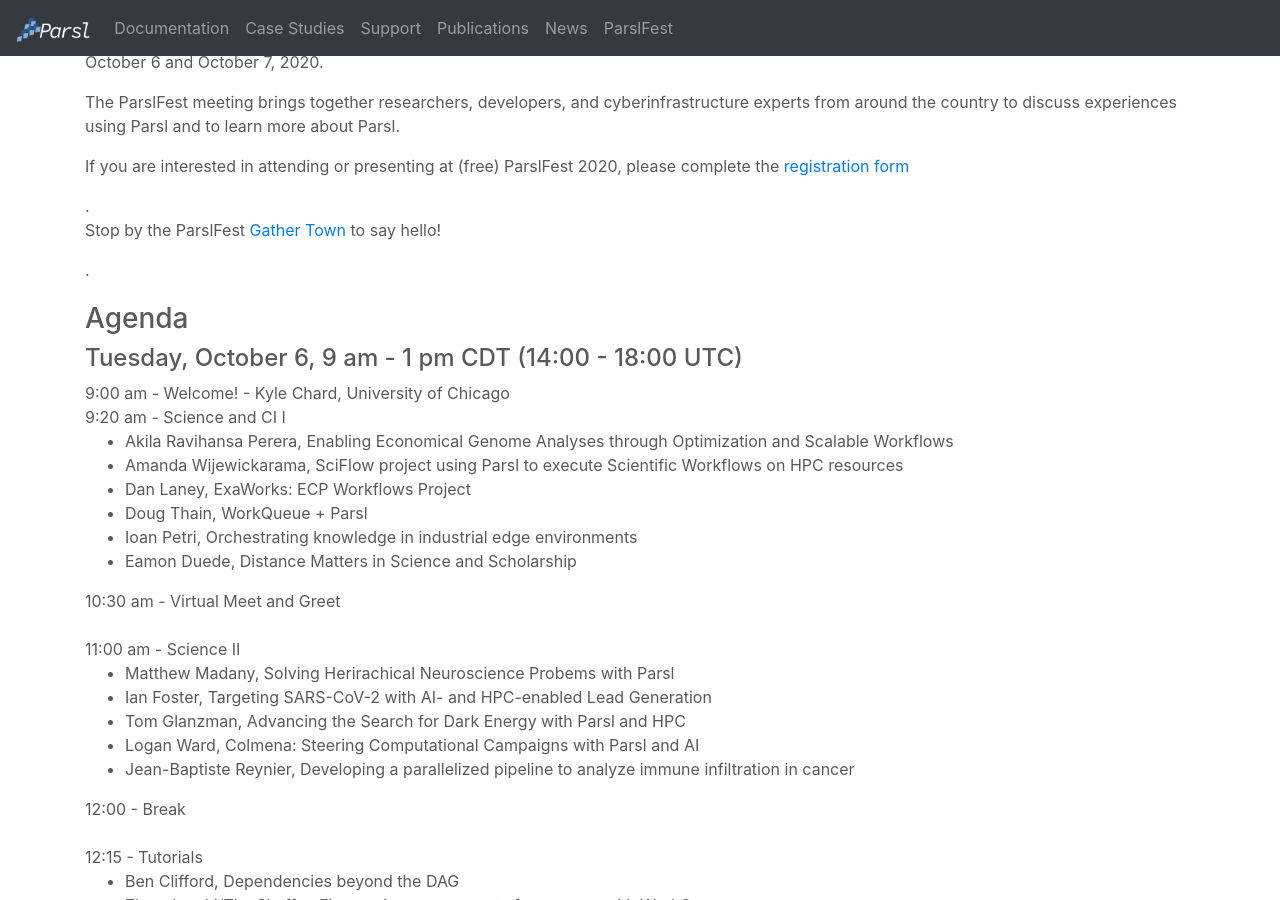
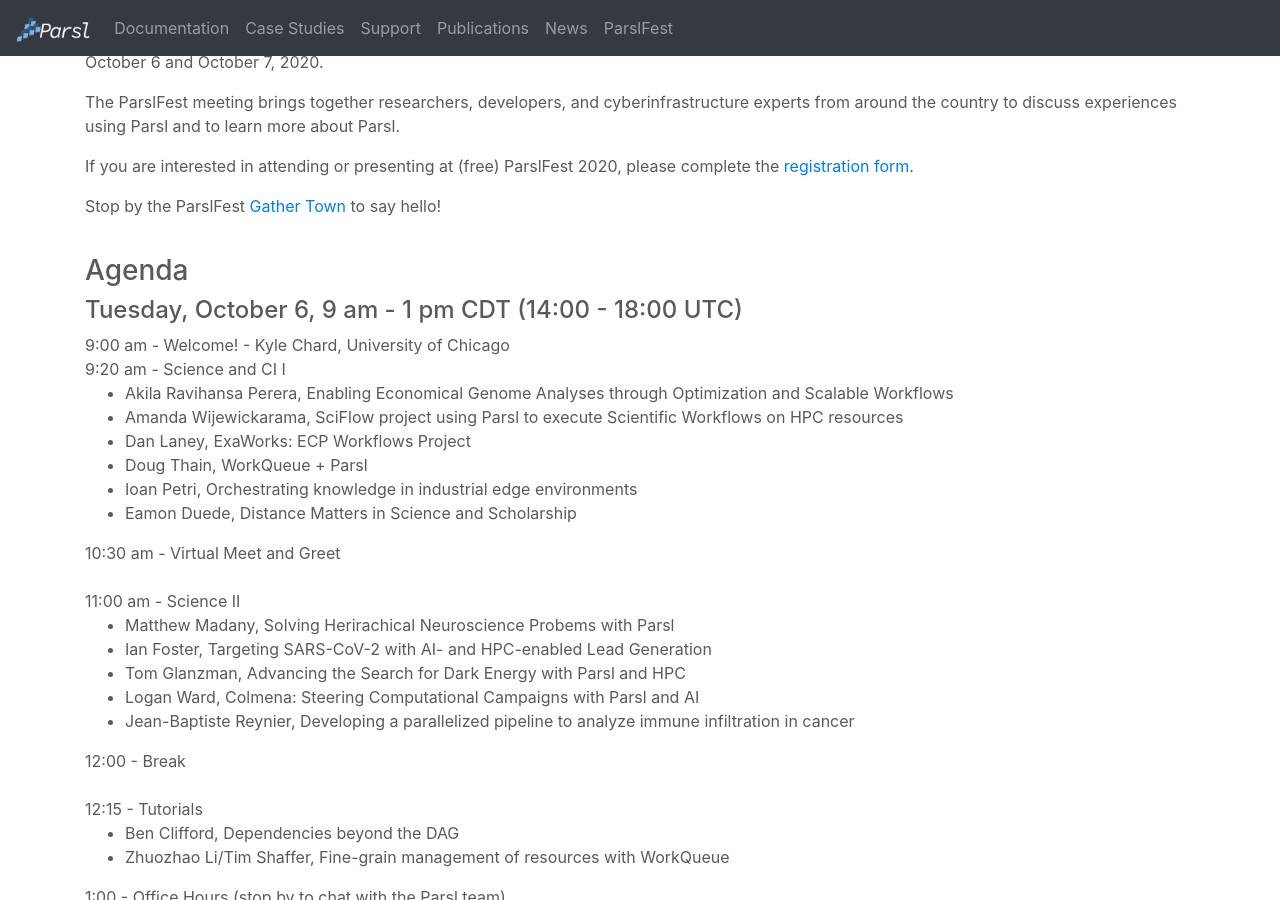
Before and after one commit to Parsl/parsl.github.io, a Jekyll site: the page built from parslfest2020.html, in a window 1280 px wide and 900 px high, scrolled down 368 px. Built offline with Jekyll 4.4.1, drawn with Linux system fonts in a browser that asks for light colours.

Commit message:
Fix stray periods

```diff
--- a/parslfest2020.html
+++ b/parslfest2020.html
@@ -20,8 +20,9 @@
       <p>Building on the success of ParslFest 2019, we are hosting the second Parsl Community Meeting as a virtual meeting in two half-day sessions on October 6 and October 7, 2020. </p>
       <p>The ParslFest meeting brings together researchers, developers, and cyberinfrastructure experts from around the country to discuss experiences using Parsl and to learn
       more about Parsl.</p>
-      <p>If you are interested in attending or presenting at (free) ParslFest 2020, please  complete the <a href='https://forms.gle/pPAEPTTgeHucEqt3A'>registration form</a></p>.
-      <p>Stop by the ParslFest <a href='https://gather.town/app/9yEo30dEPHXRioKu/parslfest'>Gather Town</a> to say hello!</p>.
+      <p>If you are interested in attending or presenting at (free)
+      ParslFest 2020, please  complete the <a href='https://forms.gle/pPAEPTTgeHucEqt3A'>registration form</a>.</p>
+      <p>Stop by the ParslFest <a href='https://gather.town/app/9yEo30dEPHXRioKu/parslfest'>Gather Town</a> to say hello!</p>
     </div>
    </div>
 
```
